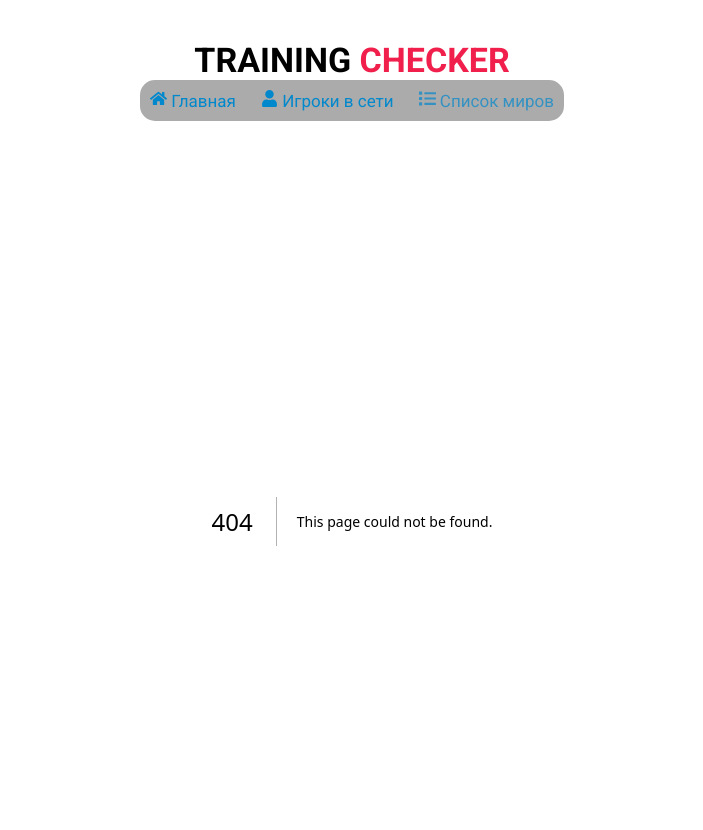
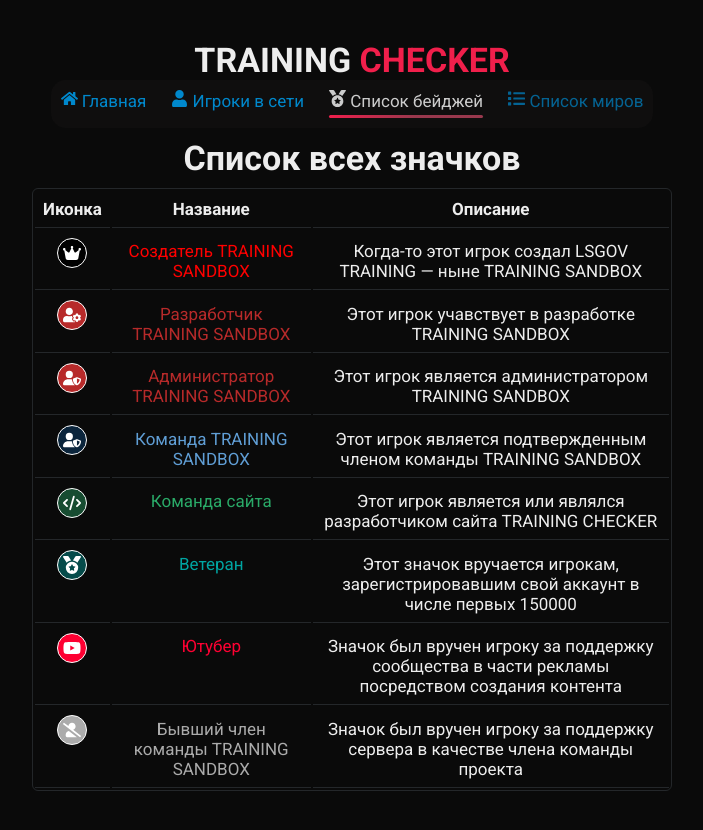
Before and after one commit to caseapia/trainingchecker, a Next.js app in the folder react-app/: page /badges in a window 1280 px wide. Before the commit this address had no page. Shown: the top 830 px of the page, without its empty margins (288-991 px from the left). Built offline with nearby package versions, Linux system fonts and the light colour scheme.

Commit message:
added badge list

```diff
--- /dev/null
+++ b/react-app/src/app/badges/page.module.scss
@@ -0,0 +1,63 @@
+.PageWrapper {
+  display: grid;
+  place-items: center;
+  margin-top: 10px;
+}
+.BadgesWrapper {
+    border: 1px solid #4950576b;
+    border-radius: 0.375rem;
+    width: 50%;
+    text-align: center;
+    margin-top: 10px;
+      @media screen and (max-width: 767px) {
+        width: 90%;
+      }
+      > thead {
+        vertical-align: bottom;
+        font-weight: bolder;
+      }
+      tbody, td, tfoot, th, thead, tr {
+        border-color: inherit;
+        border-style: solid;
+        border-width: 0;
+    }
+    >:not(caption)>*>* {
+      padding: .5rem .5rem;
+      color: initial, initial, #fff;
+      border-bottom-width: 1px;
+      box-shadow: inset 0 0 0 9999px initial, initial, transparent;
+    }
+    > tbody {
+      vertical-align: inherit;
+        tr {
+          border-color: inherit;
+          border-style: solid;
+          border-width: 0;
+        }
+    }
+    .badge {
+      --size: 30px;
+      width: var(--size);
+      height: var(--size);
+      border-radius: calc(var(--size) / 2);
+      background: gray;
+      color: white;
+      display: inline-flex;
+      align-items: center;
+      justify-content: center;
+      vertical-align: middle;
+      box-shadow: 0 2px 4px var(--shadow-color);
+      transition: .2s;
+      font-size: calc(.6* var(--size));
+      border: 1px solid white;
+        .BadgeIcon {
+          display: flex;
+          justify-content: center;
+          align-items: center;
+          vertical-align: middle;
+        }
+    }
+    .badgeTitle {
+      margin-left: 10px;
+    }
+}
--- /dev/null
+++ b/react-app/src/app/badges/page.tsx
@@ -0,0 +1,45 @@
+"use client"
+import React from 'react'
+import styles from './page.module.scss';
+import { allBadges } from '@/shared/consts/badges';
+
+const page = () => {
+  return (
+    <div className={styles.PageWrapper}>
+      <h1>Список всех значков</h1>
+      <table className={styles.BadgesWrapper}>
+        <thead>
+          <tr>
+            <td>Иконка</td>
+            <td>Название</td>
+            <td>Описание</td>
+          </tr>
+        </thead>
+        <tbody>
+          {allBadges.map((badge, index) => (
+            <tr key={index}>
+              <td>
+                <span
+                  className={styles.badge}
+                  style={{ backgroundColor: badge.color }}
+                  key={badge.id || badge.title}
+                >
+                <span
+                  className={`${styles.BadgeIcon}`}
+                  key={badge.id || badge.title}
+                >
+                  {badge.icon}
+                </span>
+              </span>
+              </td>
+              <td style={{ color: badge.textColor }}>{badge.title}</td>
+              <td>{badge.description}</td>
+            </tr>
+          ))}
+        </tbody>
+      </table>
+    </div>
+  )
+}
+
+export default page
--- a/react-app/src/app/players/page.module.scss
+++ b/react-app/src/app/players/page.module.scss
@@ -5,7 +5,6 @@
 }
 .Table {
   border: 1px solid #4950576b;
-  padding: 1.5rem;
   border-radius: 0.375rem;
   width: 50%;
   text-align: center;
--- a/react-app/src/app/players/page.tsx
+++ b/react-app/src/app/players/page.tsx
@@ -2,7 +2,7 @@
 import React, { useEffect, useState, Suspense } from 'react';
 import styles from './page.module.scss'
 import Link from 'next/link';
-import BadgeRenderer from '@/components/BadgeRenderer/BadgeRenderer';
+import { BadgeRenderer } from '@/components/BadgeRenderer/BadgeRenderer';
 import Lottie from 'lottie-react';
 import Preloader from '../../../public/assets/lotties/Preloader.json';
 
--- a/react-app/src/app/result/page.tsx
+++ b/react-app/src/app/result/page.tsx
@@ -2,7 +2,7 @@
 import { useSearchParams } from 'next/navigation';
 import { useEffect, useState, Suspense, ReactNode } from 'react';
 import styles from './page.module.scss';
-import BadgeRenderer from '@/components/BadgeRenderer/BadgeRenderer';
+import { BadgeRenderer } from '@/components/BadgeRenderer/BadgeRenderer';
 import Lottie from 'lottie-react';
 import Preloader from '../../../public/assets/lotties/Preloader.json';
 import Button from '@/components/Buttons/Button';
@@ -12,7 +12,6 @@ import { FaCheckCircle, FaCopy, FaHammer } from 'react-icons/fa';
 import { MdError } from "react-icons/md";
 import { Modal } from '@/components/Modal/Modal';
 import Link from 'next/link';
-import BootstrapTooltip from '@/components/Styles/TooltipStyles';
 
 const PlayerInfo = () => {
   const searchParams = useSearchParams();
--- a/react-app/src/components/Header/Header.module.scss
+++ b/react-app/src/components/Header/Header.module.scss
@@ -67,7 +67,7 @@
     font-size: 40px;
     float: right;
     display: flex;
-    position: fixed;
+    position: absolute;
     right: 0;
     margin-right: 7px;
     margin-bottom: 2px;
@@ -96,12 +96,12 @@
           &__list {
             list-style-type: none;
             padding: 0;
-            width: 100%;
+            width: 0%;
               li {
                 background-color: #1a18187a;
                 padding: 15px;
                 margin-bottom: 10px;
-                width: 100%;
+                width: 0%;
                 text-align: center;
                   &:last-of-type {
                     margin-bottom: 0;
--- a/react-app/src/components/Header/Header.tsx
+++ b/react-app/src/components/Header/Header.tsx
@@ -78,13 +78,14 @@ export const Header = () => {
                 <button className={styles.mobile__button} onClick={handleOpenMobileMenu}>X</button>
               </div>
               <div className={styles.mobile__menu__body}>
-              <ul className={styles.mobile__menu__body__list}>
+              <motion.ul className={styles.mobile__menu__body__list} animate={{ width: "100%" }}>
                 {Elements.length > 0 &&
                   Elements.map((element, index) => (
-                    <li
+                    <motion.li
                       key={index}
                       style={element.style}
                       className={activePage === element.id ? styles.active : ""}
+                      animate={{ width: "100%" }}
                     >
                       <Link
                         href={element.link}
@@ -93,9 +94,9 @@ export const Header = () => {
                       >
                         {element.icon} {element.text}
                       </Link>
-                    </li>
+                    </motion.li>
                   ))}
-              </ul>
+              </motion.ul>
               </div>
             </motion.div>
           )}
--- a/react-app/src/shared/consts/headerElements.ts
+++ b/react-app/src/shared/consts/headerElements.ts
@@ -1,5 +1,5 @@
 import React from "react";
-import { FaHome, FaList, FaUser } from "react-icons/fa";
+import { FaHome, FaList, FaMedal, FaUser } from "react-icons/fa";
 
 type HeaderProps = {
   icon: React.ReactNode;
@@ -25,6 +25,12 @@ export const Elements: HeaderProps[] = [
     link: "/players",
   },
   {
+    text: "Список бейджей",
+    id: "badges",
+    icon: React.createElement(FaMedal),
+    link: "/badges",
+  },
+  {
     text: "Список миров",
     id: "worlds",
     icon: React.createElement(FaList),
```
Also changed, not shown: react-app/src/components/BadgeRenderer/BadgeRenderer.tsx (+5 -2 lines).
